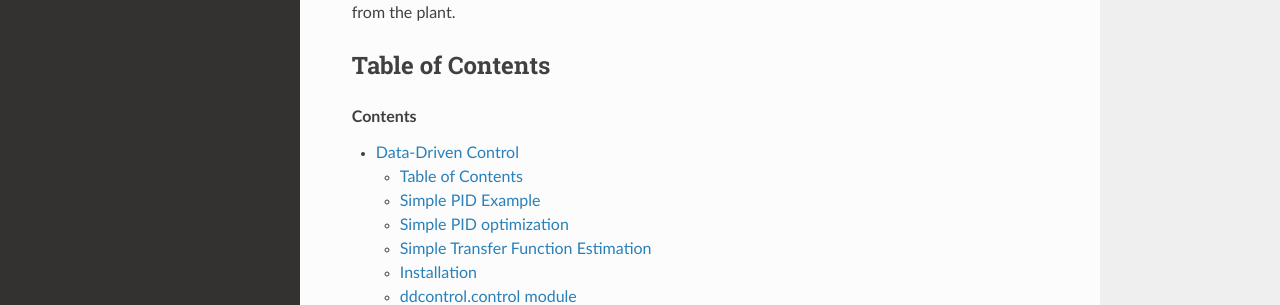
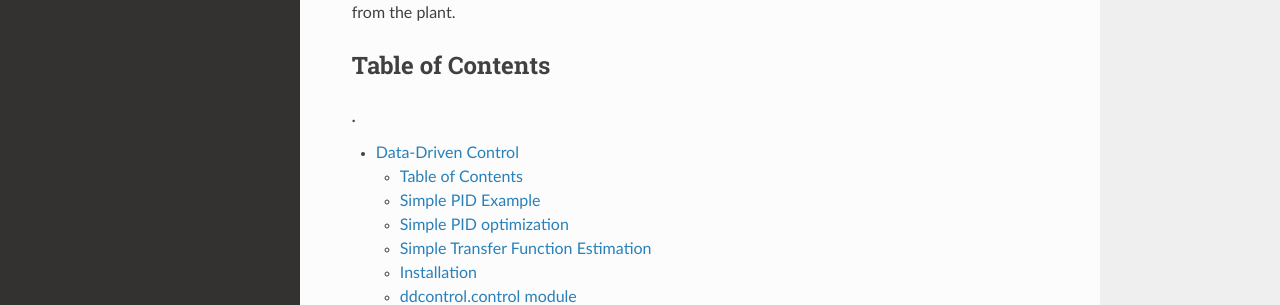
Before and after one commit to eadali/ddcontrol, a Sphinx documentation site: the page built from docs/source/index.rst, in a window 1280 px wide and 900 px high. Shown: the part 183-488 px from the top of the window. Built offline with Sphinx 7.4.7 and the Read the Docs theme 2.0.0, drawn with Linux system fonts in a browser that asks for light colours.

Commit message:
new version

```diff
--- a/docs/source/index.rst
+++ b/docs/source/index.rst
@@ -5,7 +5,7 @@ The PID controller design based entirely on experimental data collected from the
 
 Table of Contents
 -------------------------
-.. contents::
+.. contents:: .
    :depth: 2
 
 
```
